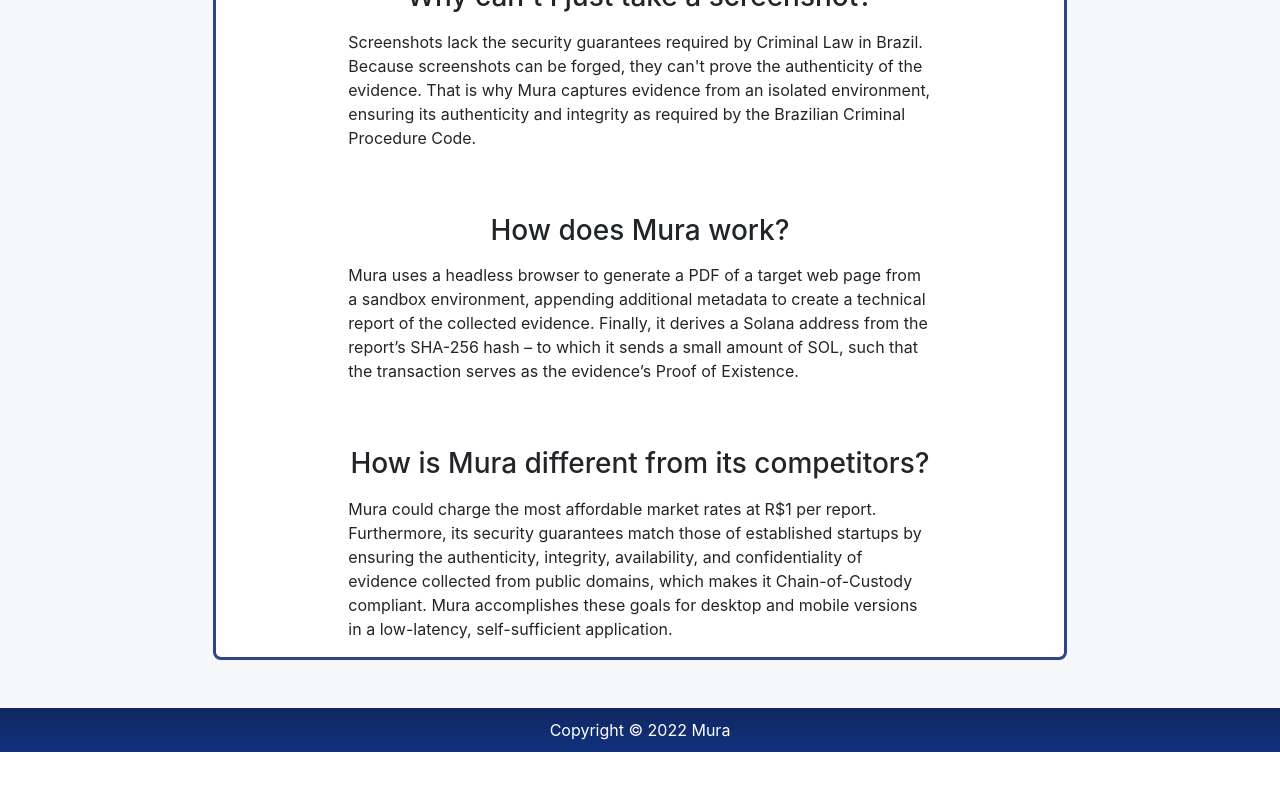
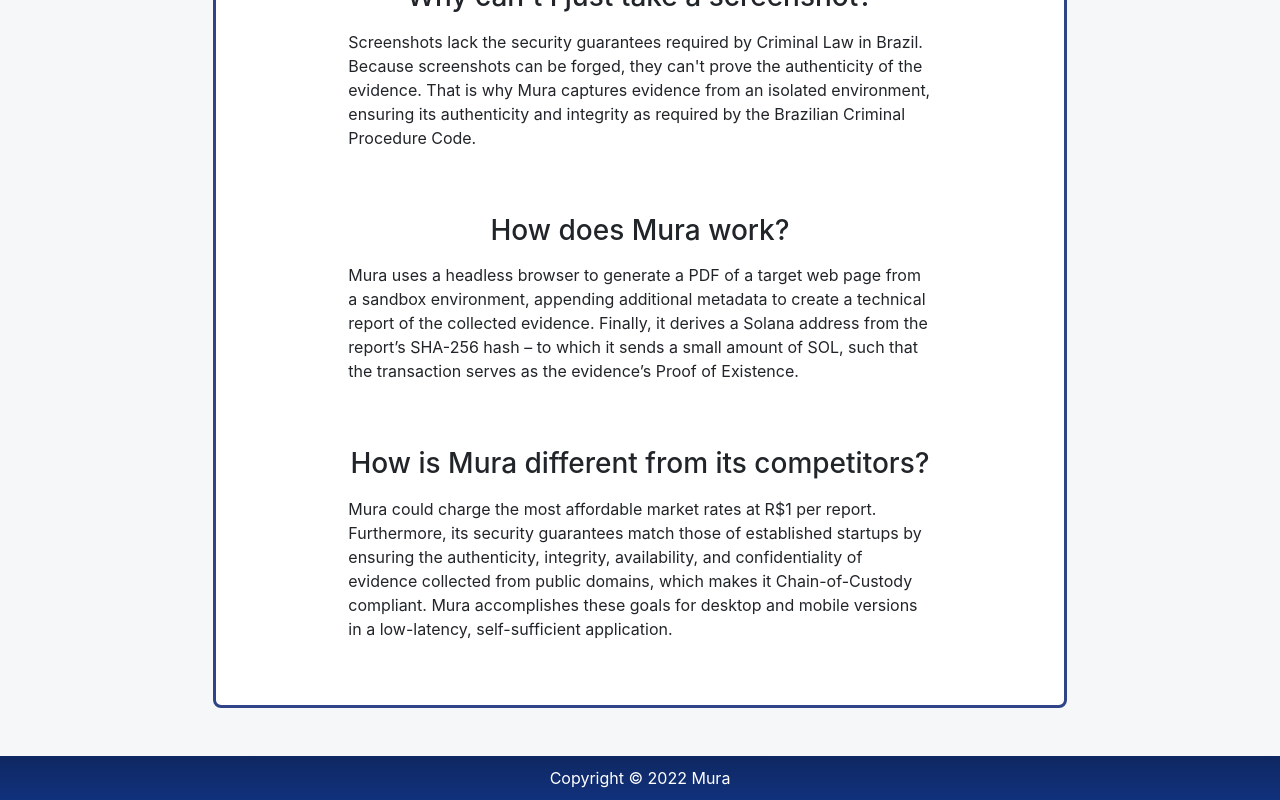
Before and after one commit to juliolinstech/mura, a React (Create React App) app: page /FAQ in a window 1280 px wide. Shown: the part 956-1756 px from the top of the page. Before the commit the page ends 1708 px from the top, so only its background shows below. Built offline with nearby package versions, Linux system fonts and the light colour scheme; what aws-amplify would draw is missing.

Commit message:
FAQ debugged

```diff
--- a/src/pages/FAQ.jsx
+++ b/src/pages/FAQ.jsx
@@ -9,7 +9,7 @@
         <Header selection="faq" />
         <header className="App-header">
         <div className="pt-5"></div>
-        <Container fluid>
+        <Container fluid >
         <Row>
         <Col sm={2} />
         <Col sm={8} className="borderedDiv" >
@@ -35,6 +35,7 @@
 
           <h3 className="text-center pt-5 pb-2">How is Mura different from its competitors?</h3>
           <p>Mura could charge the most affordable market rates at R$1 per report. Furthermore, its security guarantees match those of established startups by ensuring the authenticity, integrity, availability, and confidentiality of evidence collected from public domains, which makes it Chain-of-Custody compliant. Mura accomplishes these goals for desktop and mobile versions in a low-latency, self-sufficient application.</p>
+          <div className="pt-5"></div>
           </Col>
           <Col sm={2} />
           </Row>
```
